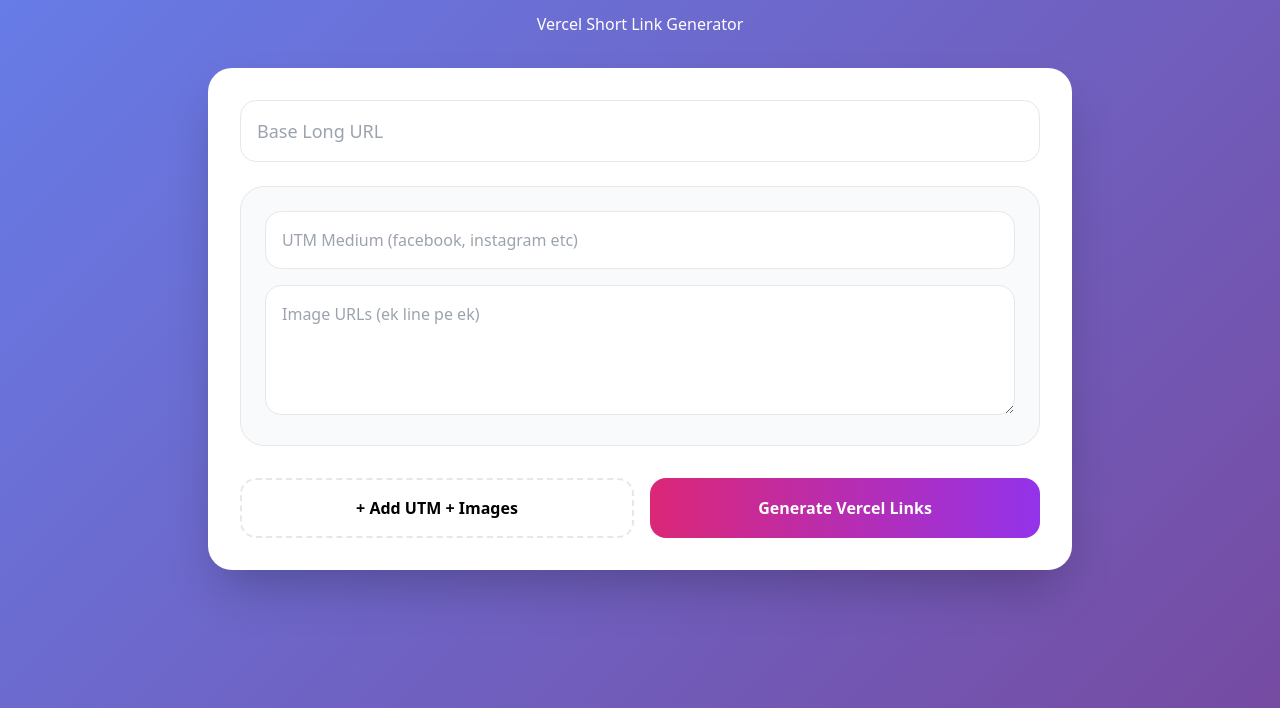
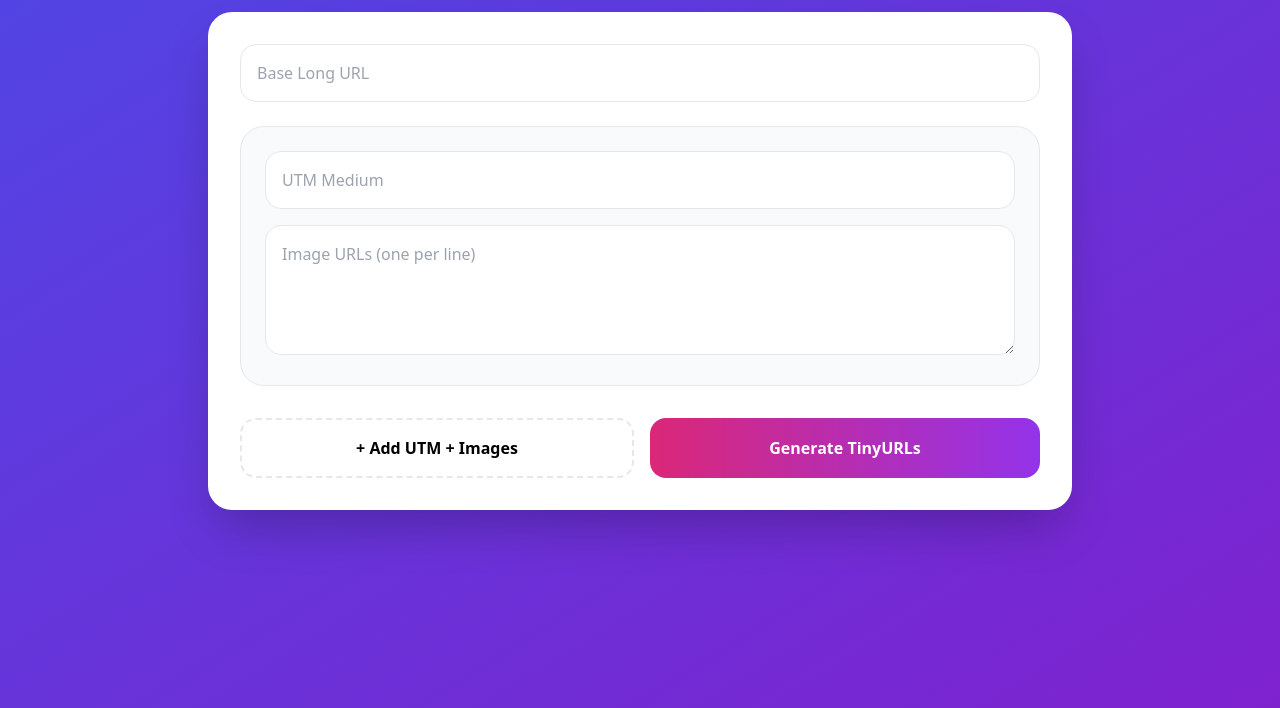
Before and after one commit to abidali0308/tool, a plain HTML site: page index.html in a window 1280 px wide. Shown: the part 92-800 px from the top of the page. Drawn offline with nearby package versions, Linux system fonts and the light colour scheme.

Commit message:
Update index.html

```diff
--- a/index.html
+++ b/index.html
@@ -3,28 +3,21 @@
 <head>
   <meta charset="UTF-8">
   <meta name="viewport" content="width=device-width, initial-scale=1.0">
-  <title>ClickForge - Vercel Short Links</title>
+  <title>ClickForge</title>
   <script src="https://cdn.tailwindcss.com"></script>
-  <style>
-    body { background: linear-gradient(135deg, #667eea 0%, #764ba2 100%); }
-  </style>
 </head>
-<body class="min-h-screen py-8">
+<body class="bg-gradient-to-br from-indigo-600 to-purple-700 min-h-screen py-8">
 <div class="max-w-4xl mx-auto px-4">
   <h1 class="text-4xl font-bold text-white text-center mb-8">🎨 ClickForge</h1>
-  <p class="text-white text-center mb-8">Vercel Short Link Generator</p>
 
   <div class="bg-white rounded-3xl shadow-2xl p-8">
-    <input id="baseUrl" type="url" placeholder="Base Long URL"
-           class="w-full p-4 border rounded-2xl mb-6 text-lg">
+    <input id="baseUrl" type="url" placeholder="Base Long URL" class="w-full p-4 border rounded-2xl mb-6">
 
     <div id="blocks"></div>
 
     <div class="flex gap-4 mt-8">
-      <button onclick="addBlock()"
-              class="flex-1 py-4 border-2 border-dashed rounded-2xl font-bold">+ Add UTM + Images</button>
-      <button onclick="generateLinks()"
-              class="flex-1 bg-gradient-to-r from-pink-600 to-purple-600 text-white py-4 rounded-2xl font-bold">Generate Vercel Links</button>
+      <button onclick="addBlock()" class="flex-1 py-4 border-2 border-dashed rounded-2xl font-bold">+ Add UTM + Images</button>
+      <button onclick="generateLinks()" class="flex-1 bg-gradient-to-r from-pink-600 to-purple-600 text-white py-4 rounded-2xl font-bold">Generate TinyURLs</button>
     </div>
   </div>
 
@@ -32,50 +25,60 @@
 </div>
 
 <script>
+const TINY_TOKEN = "sBiOHaC6NR5Qlm1IM2DgxzwvLZoP7Lw01BOCnjTzXlCQdYgli4XrhsrWkwCj";
+
+async function createTinyURL(url) {
+  try {
+    const res = await fetch("https://api.tinyurl.com/create", {
+      method: "POST",
+      headers: { "Content-Type": "application/json", "Authorization": `Bearer ${TINY_TOKEN}` },
+      body: JSON.stringify({ url: url })
+    });
+    const data = await res.json();
+    return data.data.tiny_url;
+  } catch(e) {
+    return "Error";
+  }
+}
+
 function addBlock() {
-  const container = document.getElementById('blocks');
   const div = document.createElement('div');
   div.className = "p-6 bg-gray-50 rounded-3xl border mb-6";
   div.innerHTML = `
-    <input type="text" placeholder="UTM Medium (facebook, instagram etc)" class="utm w-full p-4 rounded-2xl border mb-4">
-    <textarea rows="4" placeholder="Image URLs (ek line pe ek)" class="images w-full p-4 rounded-2xl border"></textarea>
+    <input type="text" placeholder="UTM Medium" class="utm w-full p-4 rounded-2xl border mb-4">
+    <textarea rows="4" placeholder="Image URLs (one per line)" class="images w-full p-4 rounded-2xl border"></textarea>
   `;
-  container.appendChild(div);
+  document.getElementById('blocks').appendChild(div);
 }
 
-function generateLinks() {
+async function generateLinks() {
   const baseUrl = document.getElementById('baseUrl').value.trim();
   if (!baseUrl) return alert("Base URL daalein!");
 
-  let html = `<h2 class="text-2xl font-bold text-white mb-6">✅ Generated Links</h2>`;
+  let html = `<h2 class="text-2xl font-bold text-white mb-6">✅ Generated TinyURLs</h2>`;
 
-  document.querySelectorAll('#blocks > div').forEach(block => {
+  document.querySelectorAll('#blocks > div').forEach(async block => {
     const utm = block.querySelector('.utm').value.trim();
     const images = block.querySelector('.images').value.trim().split('\n').filter(Boolean);
 
     if (utm && images.length) {
-      html += `<div class="bg-white p-6 rounded-3xl mb-8 shadow">
-        <h3 class="font-bold text-xl mb-4">UTM: ${utm}</h3>`;
+      html += `<div class="bg-white p-6 rounded-3xl mb-8">
+        <h3 class="font-bold mb-4">UTM: ${utm}</h3>`;
 
-      images.forEach((img, index) => {
-        // Vercel domain pe short code style link (fake for now)
-        const shortCode = Math.random().toString(36).substring(2, 8);
-        const shortLink = `https://tool-three-ashy.vercel.app/go/${shortCode}`;
-
+      for (let img of images) {
+        const short = await createTinyURL(baseUrl);
         html += `
-          <div class="flex gap-4 bg-gray-50 p-4 rounded-2xl mb-4 items-center">
-            <img src="${img.trim()}" class="w-28 h-28 object-cover rounded-xl">
-            <div class="flex-1">
-              <a href="\( {shortLink}" target="_blank" class="text-blue-600 font-medium break-all block"> \){shortLink}</a>
-              <p class="text-sm text-gray-500 mt-1">Image: ${img.trim()}</p>
+          <div class="flex gap-4 items-center bg-gray-50 p-4 rounded-2xl mb-4">
+            <img src="${img}" class="w-24 h-24 object-cover rounded-xl">
+            <div>
+              <a href="\( {short}" target="_blank" class="text-blue-600 font-medium"> \){short}</a>
             </div>
           </div>`;
-      });
+      }
       html += `</div>`;
+      document.getElementById('results').innerHTML = html;
     }
   });
-
-  document.getElementById('results').innerHTML = html;
 }
 
 window.onload = addBlock;
```
